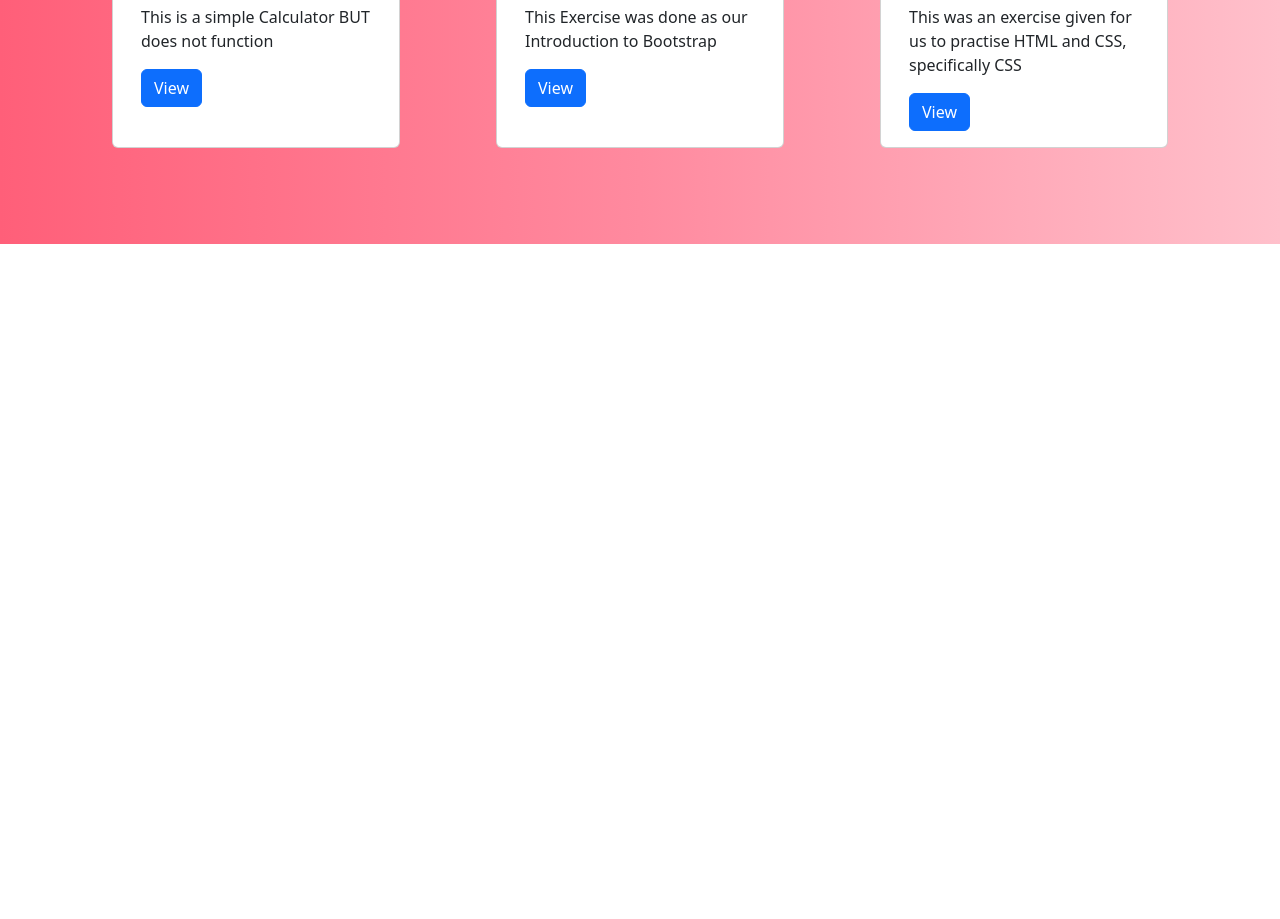
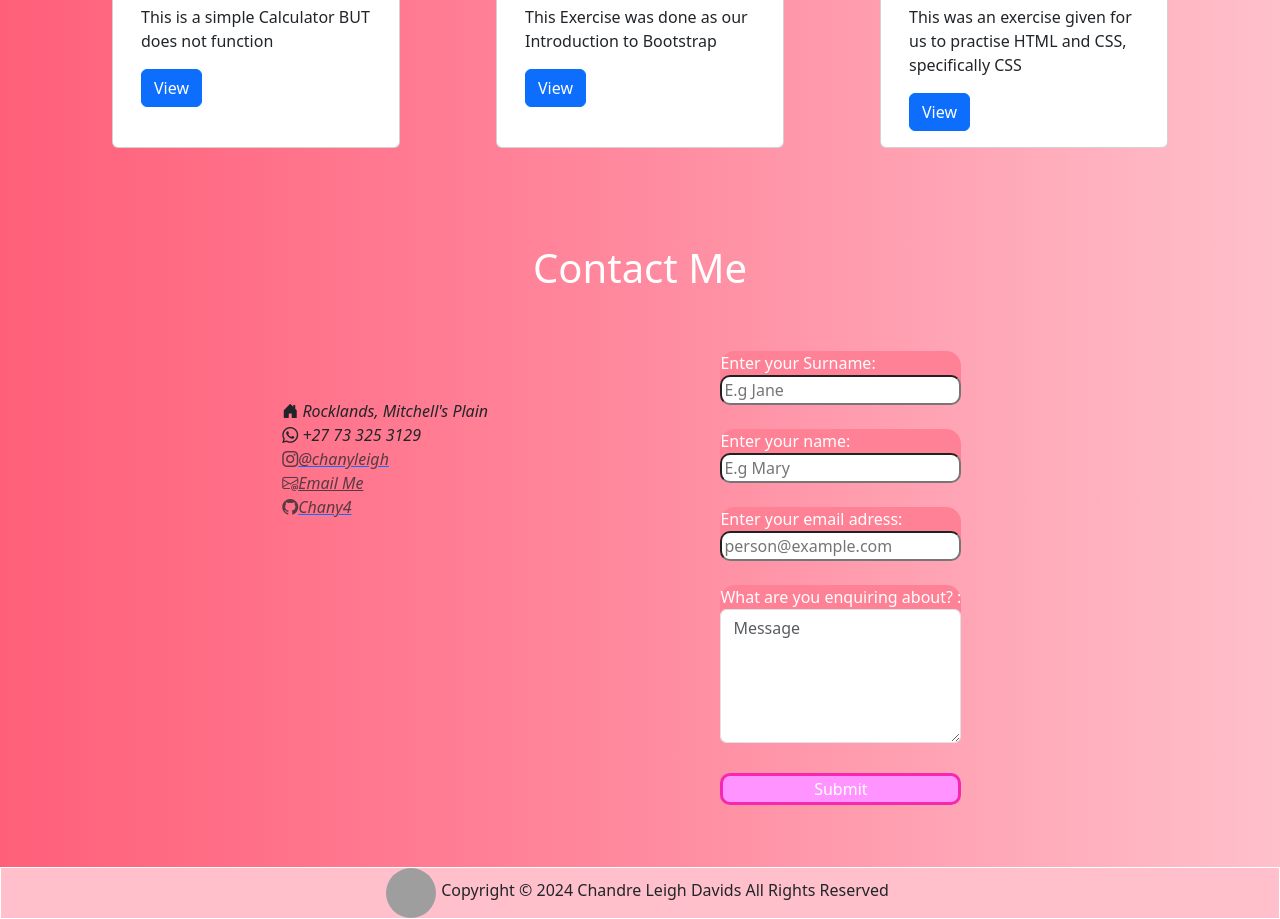
Before and after one commit to Chany4/Portfolio-re, a plain HTML site: page index.html in a window 1280 px wide. Shown: the part 3820-4739 px from the top of the page. Before the commit the page ends 4064 px from the top, so only its background shows below. Drawn offline with nearby package versions, Linux system fonts and the light colour scheme; grey boxes are pictures that could not be loaded.

Commit message:
added contact section

```diff
--- a/index.html
+++ b/index.html
@@ -254,10 +254,84 @@
         </div>
       </div>
 
+    </div>
+  </section>
+
+  <!-- contact me Section -->
+  <section class="mx-auto align-items-center">
+    <div class="row"  id="contact">
+      <h1 class= "text-white d-flex justify-content-center">Contact Me</h1>
+    </div>
+    <div class="row col-lg-10 justify-content-center mx-auto" id="contact2">
+      <div class="col-lg-5 py-5">
+        <ul>
+          <i class="bi bi-house-door-fill"> Rocklands, Mitchell's Plain</i>
+          <br>
+          <i class="bi bi-whatsapp"> +27 73 325 3129</i>
+          <br>
+          <a href= "https://www.instagram.com/chanyleigh?utm_source=qr&igsh=MzNlNGNkZWQ4Mg=="><i class="bi bi-instagram text-black text-muted">@chanyleigh</i></a>
+          <br>
+          <a href ="mailto: chandreleighdavids04052005@gmail.com" class="text-black text-muted "><i class="bi bi-envelope-at">Email Me</i></a>
+          <br>
+          <a href="https://github.com/Chany4/Portfolio"><i class="bi bi-github text-black text-muted">Chany4</i></a>
 
 
+
+
+
+        </ul>
+      </div>
+      <div class="col-lg-5">
+        <div class="form d-flex justify-content-center ">
+        <form action="https://formspree.io/f/mnqelann" method="post">
+          <label for="Surname">
+            Enter your Surname:
+            <br>
+            <input type="text" placeholder="E.g Jane">
+          </label>
+          <br><br>
+          <label for="Name">
+            Enter your name:
+            <br>
+            <input type="text" placeholder="E.g Mary">
+          </label>
+          <br><br>
+          <label for="Email">
+            Enter your email adress:
+            <br>
+            <input type="email" placeholder="person@example.com">
+          </label>
+          <br><br>
+          <label for="message">
+            What are you enquiring about? :
+            <br>
+            <textarea class="form-control" name="message" rows="5" placeholder="Message" required></textarea>
+          </label>
+          <br><br>
+
+          <input type="submit" value="Submit">
+        </form>
+
+      </div></div>
     </div>
+
+
+
+
   </section>
+
+
+
+  <footer>
+    <div class="d-flex justify-content-center">
+      <span><a href="https://github.com/Chany4/Portfolio" target="_blank" title="click on me"><img
+            src="https://chany4.github.io/images.Portfolio/images/GitHub-Mark-ea2971cee799.png" alt="git hub icon"
+            id="gitPic"></a></span><br>
+      <p class="footer-Para"> Copyright © 2024 Chandre Leigh Davids All Rights Reserved</p>
+    </div>
+  </footer>
+
+  <script src="https://cdn.jsdelivr.net/npm/bootstrap@5.3.3/dist/js/bootstrap.bundle.min.js"></script>
 
 
 
```
